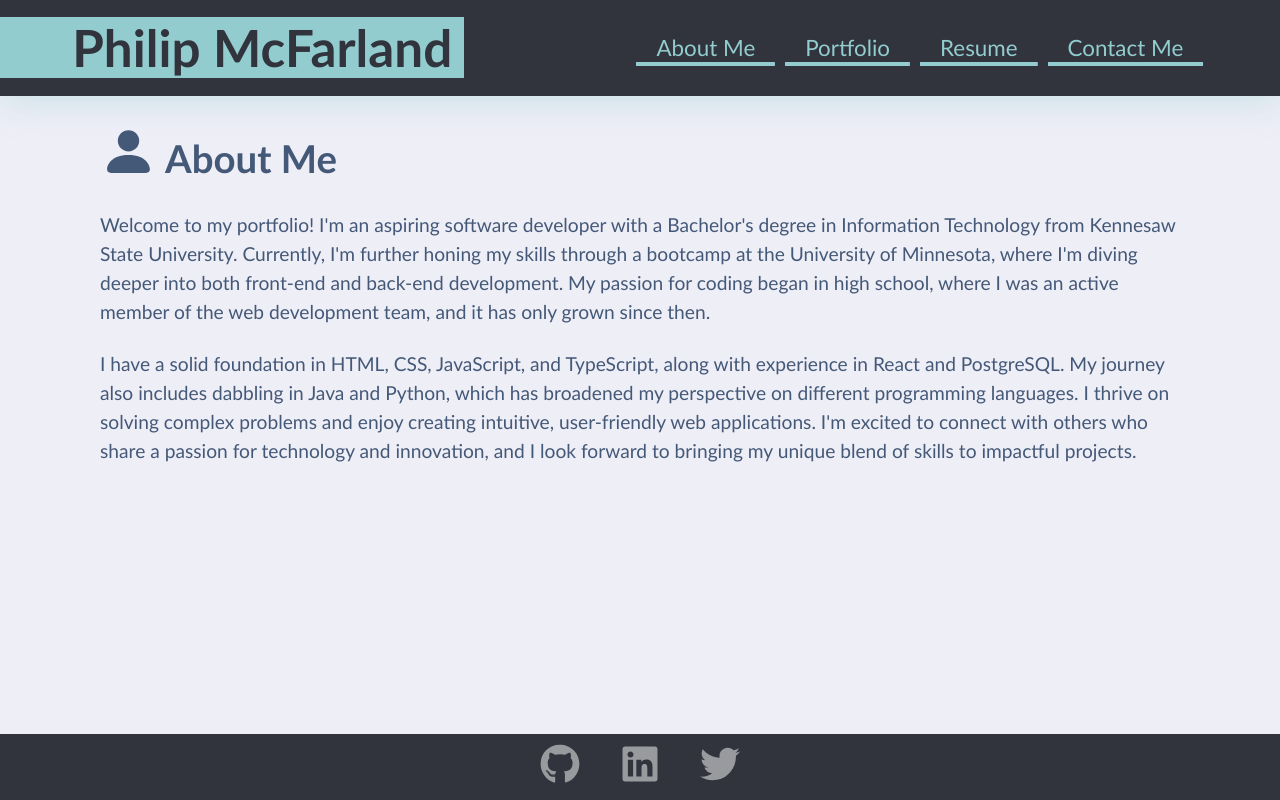
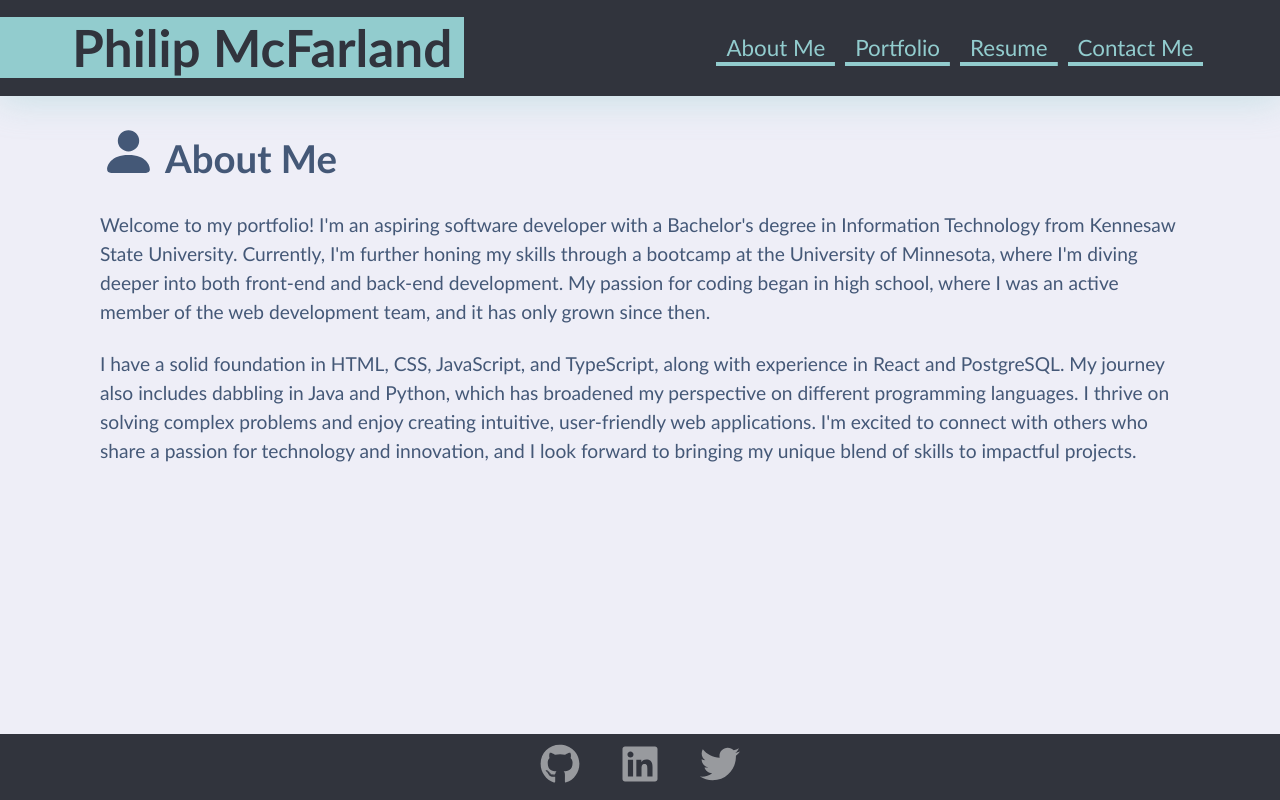
Before and after one commit to PhilipMcF/React-Portfolio, a React (Vite) app in the folder react-portfolio/: page / in a window 1280 px wide. Built offline with nearby package versions, Linux system fonts and the light colour scheme.

Commit message:
fixed error with NavTabs.tsx

```diff
--- a/react-portfolio/src/components/NavTabs.tsx
+++ b/react-portfolio/src/components/NavTabs.tsx
@@ -8,26 +8,18 @@ function NavTabs(){
             <h1>Philip McFarland</h1>
             <nav>
                 <ul>
-                    <a href="#about-me">
                     <Link to="/" className={currentPage === "/" ? "nav-link active" : "nav-link"}>
                         About Me
                     </Link>
-                    </a>
-                    <a href="#porfolio">
                     <Link to="/Portfolio" className={currentPage === "/Portfolio" ? "nav-link active" : "nav-link"}>
                         Portfolio
                     </Link>
-                    </a>
-                    <a href="#resume">
                     <Link to="/Resume" className={currentPage === "/Resume" ? "nav-link active" : "nav-link"}>
                         Resume
                     </Link>
-                    </a>
-                    <a href="#contact-me">
                     <Link to="/Contact" className={currentPage === "/Contact" ? "nav-link active" : "nav-link"}>
                         Contact Me
                     </Link>
-                    </a>
                 </ul>
             </nav>
         </header>
```
Lines whose indentation alone changed are shown as unchanged.
